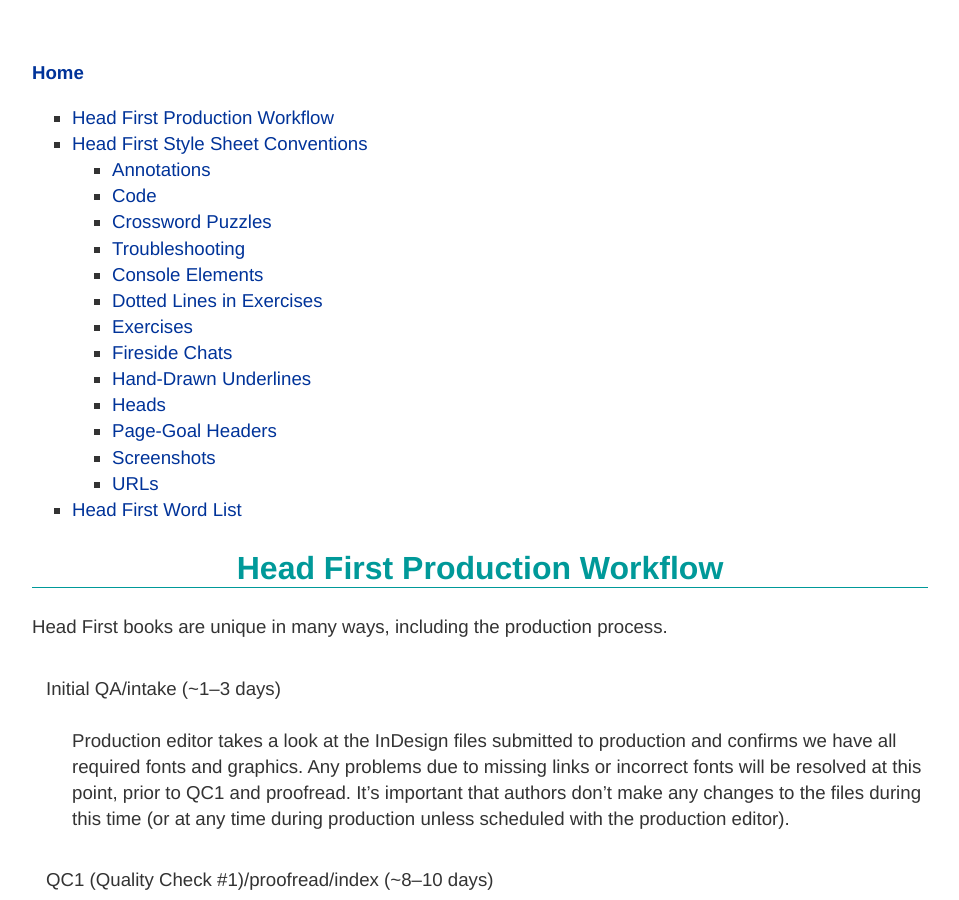
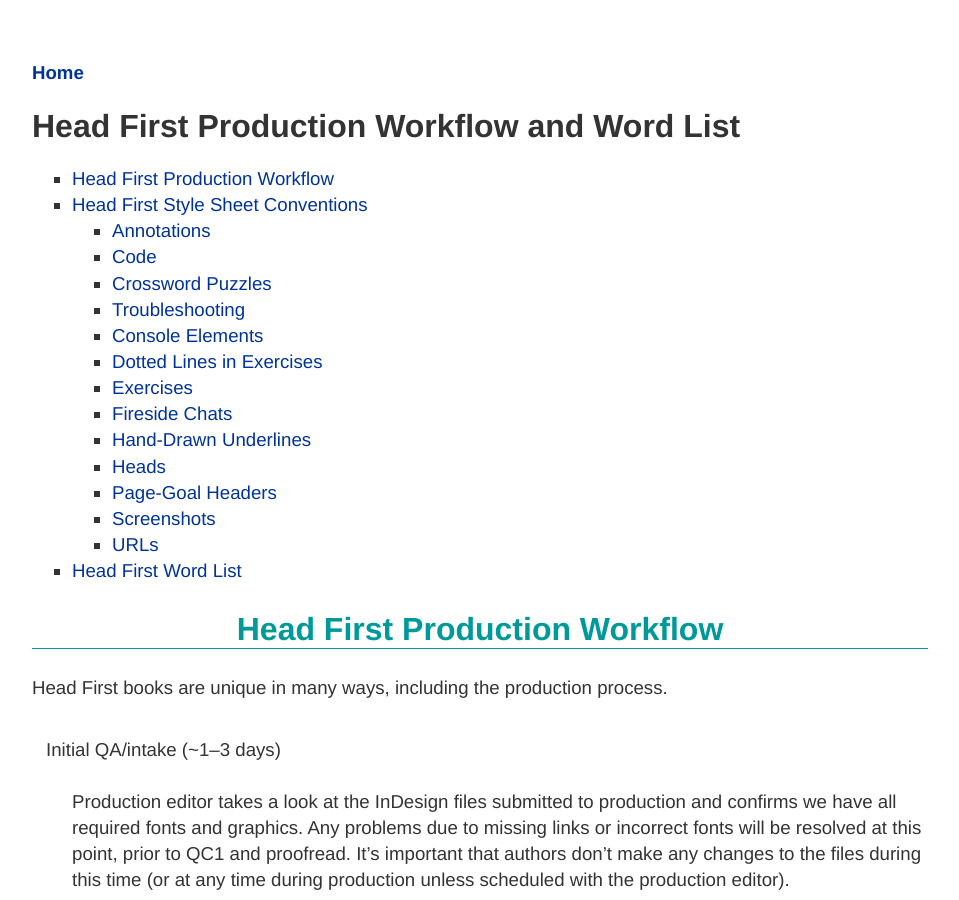
Before and after one commit to oreillymedia/production-resources, a Jekyll site: the page built from head-first-production/index.md, in a window 1280 px wide and 900 px high. Shown: the whole window, without its empty margins (160-1119 px from the left). Built offline with Jekyll 4.4.1, drawn with Linux system fonts in a browser that asks for light colours.

Commit message:
Update index.md
Updating TOC and title

```diff
--- a/head-first-production/index.md
+++ b/head-first-production/index.md
@@ -2,6 +2,8 @@
 layout: default
 title: Head First Production and Style Guide
 ---
+
+# Head First Production Workflow and Word List
 
 * <a href="#head_first_production_workflow">Head First Production Workflow</a>
 * <a href="#head_first_style_sheet_conventions">Head First Style Sheet Conventions</a>
@@ -52,6 +54,7 @@
 <dt>Post-Prod</dt>
 
 <dd><p>The production editor takes care of post-production, which involves requesting final ebook formats (.epub and .mobi) for distribution to the necessary channels. The production editor also sends the author a final email with instructions detailing how authors can use the Errata Portal and stay up-to-date with their books. Once this email goes out, production is officially finished! In general, printed books are available in stores ~15 business days after the FTP date.</p></dd>
+</dl>
 </section>
 
 <section data-type="sect2" id="head_first_style_sheet_conventions">
@@ -167,7 +170,10 @@
 <p>(Loosely based on the <a href="http://oreillymedia.github.io/production-resources/styleguide/#word-list">O'Reilly Word List</a>. Please contact myarbrough@oreilly.com to add any HF-specific terms that are missing.)</p>
 
 
-<a href="#wordlist-A">A</a> | <a href="#wordlist-B">B</a> | <a href="#wordlist-C">C</a> | <a href="#wordlist-D">D</a> | <a href="#wordlist-E">E</a> | <a href="#wordlist-F">F</a> | <a href="#wordlist-G">G</a> | <a href="#wordlist-H">H</a> | <a href="#wordlist-I">I</a> | <a href="#wordlist-J">J</a> | <a href="#wordlist-K">K</a> | <a href="#wordlist-L">L</a> | <a href="#wordlist-M">M</a> | <a href="#wordlist-N">N</a> | <a href="#wordlist-O">O</a> | <a href="#wordlist-P">P</a> | <a href="#wordlist-Q">Q</a> | <a href="#wordlist-R">R</a> | <a href="#wordlist-S">S</a> | <a href="#wordlist-T">T</a> | <a href="#wordlist-U">U</a> | <a href="#wordlist-V">V</a> | <a href="#wordlist-W">W</a> | <a href="#wordlist-XYZ">XYZ</a> |
+<a href="#wordlist-A">A</a> | <a href="#wordlist-B">B</a> | <a href="#wordlist-C">C</a> | <a href="#wordlist-D">D</a> | <a href="#wordlist-E">E</a> | <a href="#wordlist-F">F</a> | <a href="#wordlist-G">G</a> | <a href="#wordlist-H">H</a> |
+<a href="#wordlist-I">I</a> | <a href="#wordlist-J">J</a> | <a href="#wordlist-K">K</a> | <a href="#wordlist-L">L</a> |
+<a href="#wordlist-M">M</a> | <a href="#wordlist-N">N</a> | <a href="#wordlist-O">O</a> | <a href="#wordlist-P">P</a> | <a href="#wordlist-Q">Q</a> | <a href="#wordlist-R">R</a> | <a href="#wordlist-S">S</a> | <a href="#wordlist-T">T</a> |
+<a href="#wordlist-U">U</a> | <a href="#wordlist-V">V</a> | <a href="#wordlist-W">W</a> | <a href="#wordlist-XYZ">XYZ</a> |
 
 <h2 id="wordlist-A">A</h2>
 
```
